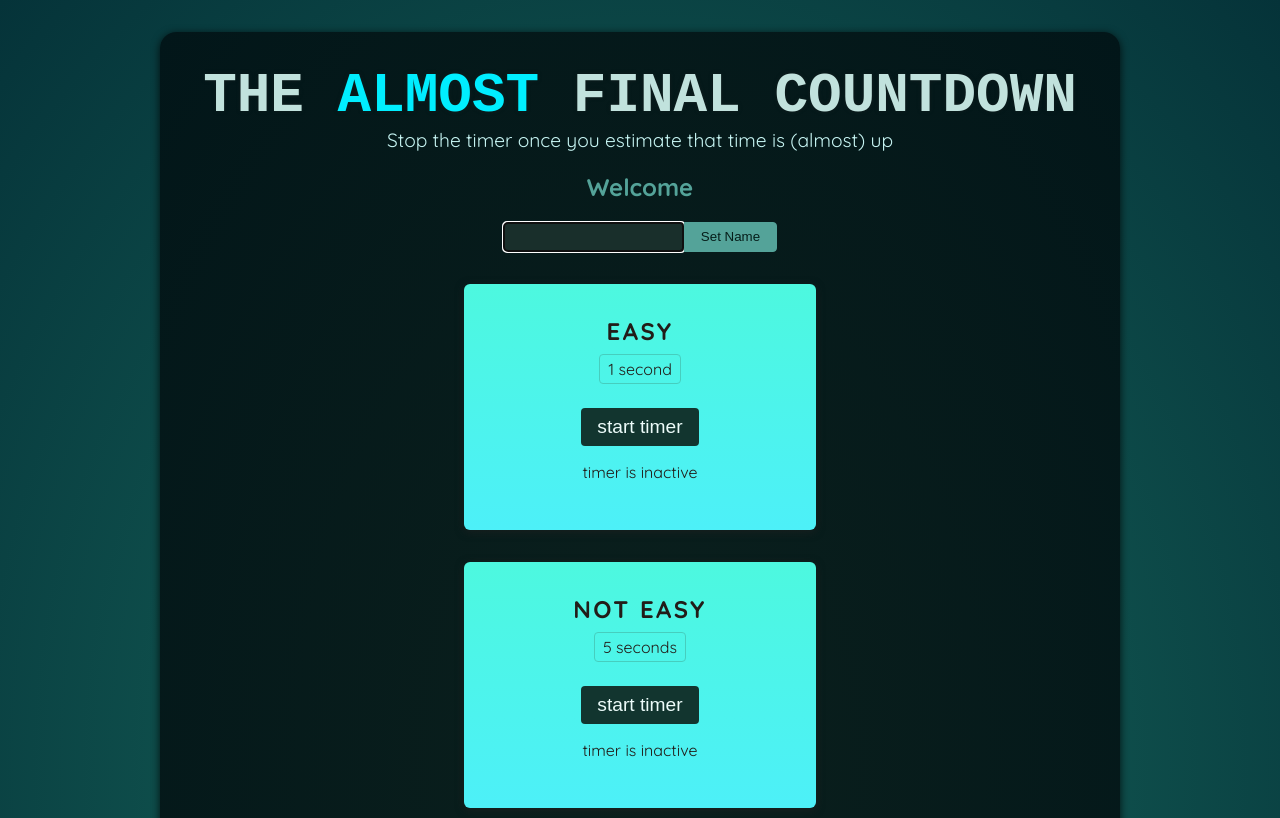
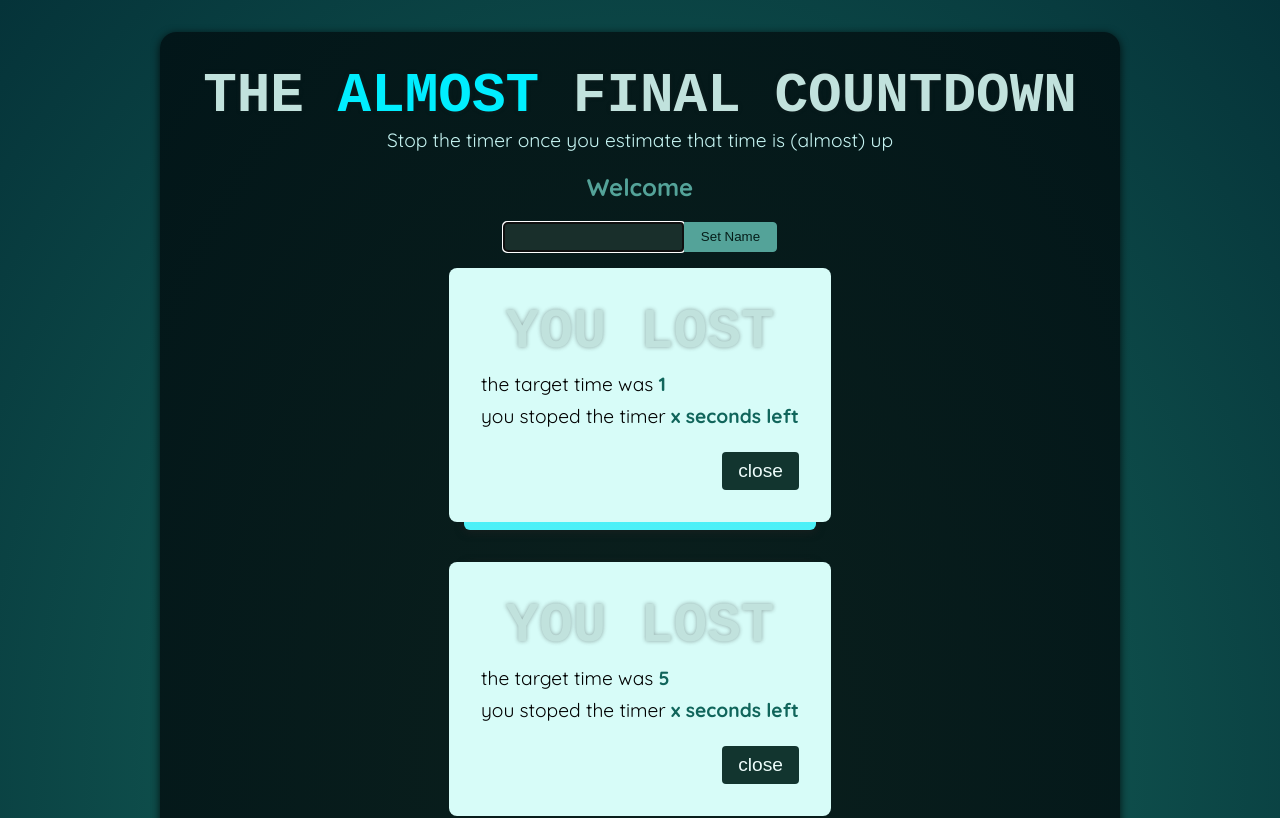
Before and after one commit to sesha472/react05-practice, a React (Vite) app: page / in a window 1280 px wide. Shown: the top 818 px of the page. Built offline with nearby package versions, Linux system fonts and the light colour scheme; a web font is replaced by a local one.

Commit message:
refs and other logics  practiced using timer functions2

```diff
--- /dev/null
+++ b/src/components/ResultModal.jsx
@@ -0,0 +1,19 @@
+
+function ResultModal({ref,result,targetTime}) {
+  return (
+    <dialog ref={ref} className="result-modal" open>
+      <h1>you {result}</h1>
+      <p>
+        the target time was <strong>{targetTime}</strong>
+      </p>
+      <p>
+        you stoped the timer <strong>x seconds left</strong>
+      </p>
+      <form method="dialoug">
+        <button>close</button>
+      </form>
+    </dialog>
+  );
+}
+
+export default ResultModal
--- a/src/components/TimerChallange.jsx
+++ b/src/components/TimerChallange.jsx
@@ -1,34 +1,50 @@
-import React,{useState} from 'react'
+import React,{useState,useRef} from 'react'
+import ResultModal from './ResultModal';
 
 function TimerChallange({title,targetTime}) {
+
+  const timer=useRef();
+  const dialog=useRef();
+
     const [timerstarted, settimerstarted] = useState(false);
     const [timerExpired, settimerExpired] = useState(false);
 
     const startHanlder=()=>{
+
+      timer.current= setTimeout(() => {
+            settimerExpired(true);
+            dialog.current.showModal();
+         }, targetTime*1000);
+
         settimerstarted(true)
-        setTimeout(() => {
-            settimerExpired(true);
-        }, targetTime*1000);
+
     }
 
+     const stopHandler=()=>{
+      clearTimeout(timer.current)
+     }
 
   return (
+    <>
+       <ResultModal ref={dialog} targetTime={targetTime} result="lost" />
       <section className="challenge">
-
         <h2>{title}</h2>
-
-     {timerExpired && <p>you lost </p>}
 
         <p className="challenge-time">
           {targetTime} second{targetTime > 1 ? "s" : ""}
         </p>
 
-    {timerstarted ?  <button onClick={startHanlder}>stop timer</button>:
-      <button onClick={startHanlder}>start timer</button>}
+        {timerstarted ? (
+          <button onClick={stopHandler}>stop timer</button>
+        ) : (
+          <button onClick={startHanlder}>start timer</button>
+        )}
 
-    <p className={timerstarted?'active':undefined}>
-        {timerstarted ?'time is runnig...':'timer is inactive'}</p>
+        <p className={timerstarted ? "active" : undefined}>
+          {timerstarted ? "time is runnig." : "timer is inactive"}
+        </p>
       </section>
+    </>
   );
 }
 
--- a/src/index.css
+++ b/src/index.css
@@ -163,7 +163,7 @@ header p {
   font-size: 3rem;
   text-transform: uppercase;
 }
-
+z
 .result-modal progress {
   width: 100%;
   height: 1.5rem;
--- a/src/main.jsx
+++ b/src/main.jsx
@@ -4,5 +4,8 @@ import App from './App.jsx'
 import './index.css'
 
 ReactDOM.createRoot(document.getElementById('root')).render(
-    <App />
+
+   <React.StrictMode>
+     <App />
+   </React.StrictMode>
 )
```
Lines whose indentation alone changed are shown as unchanged.
